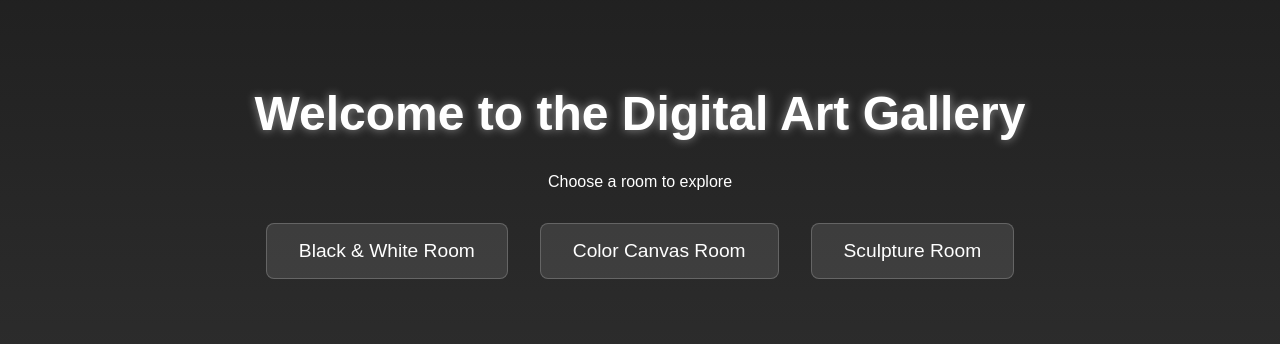
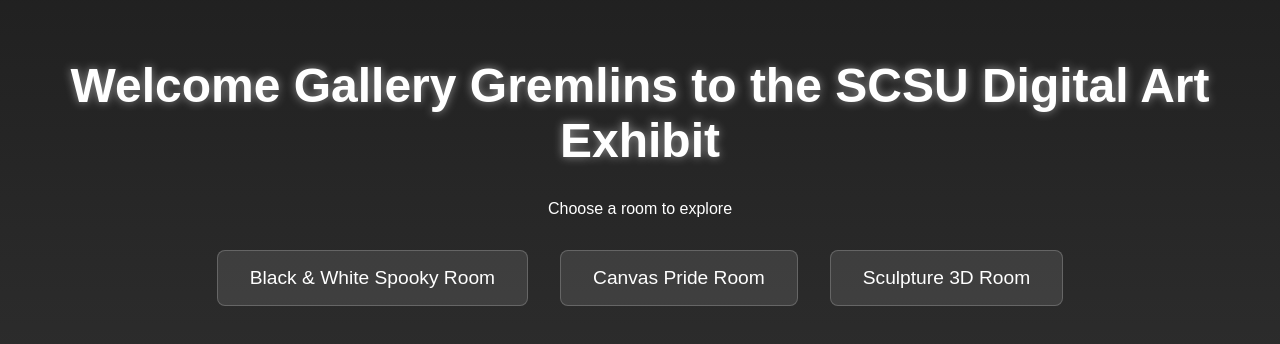
Before and after one commit to Rivenception/art_gallery, a plain HTML site: page index.html in a window 1280 px wide. Shown: the part 218-562 px from the top of the page. Drawn offline with Linux system fonts and the light colour scheme.

Commit message:
revised names of rooms

```diff
--- a/index.html
+++ b/index.html
@@ -3,18 +3,18 @@
 <head>
     <meta charset="UTF-8">
     <meta name="viewport" content="width=device-width, initial-scale=1.0">
-    <title>Digital Art Gallery</title>
+    <title>SCSU Digital Art Exhibit</title>
     <link rel="stylesheet" href="./styles.css">
 </head>
 <body>
     <div class="gallery-container">
         <div class="room entrance active" id="entrance">
-            <h1>Welcome to the Digital Art Gallery</h1>
+            <h1>Welcome Gallery Gremlins to the SCSU Digital Art Exhibit</h1>
             <p>Choose a room to explore</p>
             <div class="room-links">
-                <a class="room-link" onclick="showRoom('bw-room')">Black & White Room</a>
-                <a class="room-link" onclick="showRoom('color-room')">Color Canvas Room</a>
-                <a class="room-link" onclick="showRoom('sculpture-room')">Sculpture Room</a>
+                <a class="room-link" onclick="showRoom('bw-room')">Black & White Spooky Room</a>
+                <a class="room-link" onclick="showRoom('color-room')">Canvas Pride Room</a>
+                <a class="room-link" onclick="showRoom('sculpture-room')">Sculpture 3D Room</a>
             </div>
         </div>
 
```
